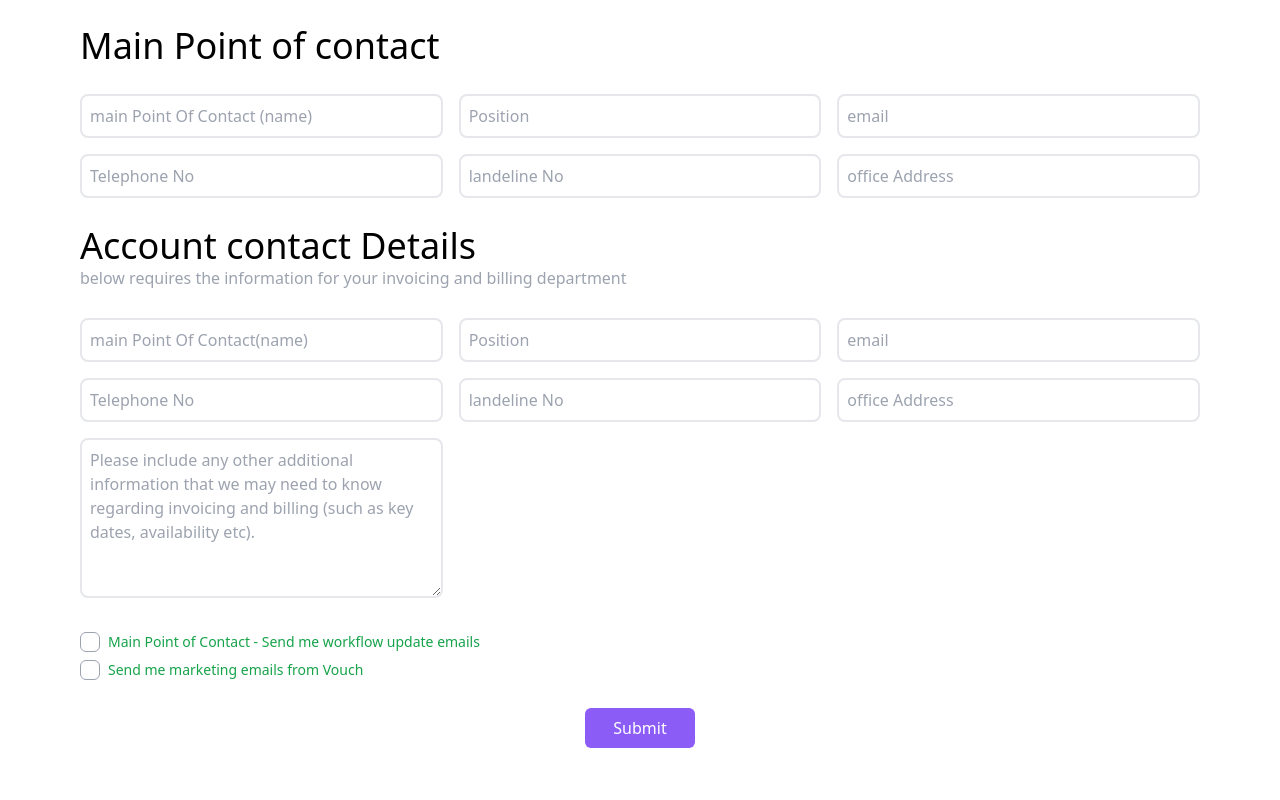
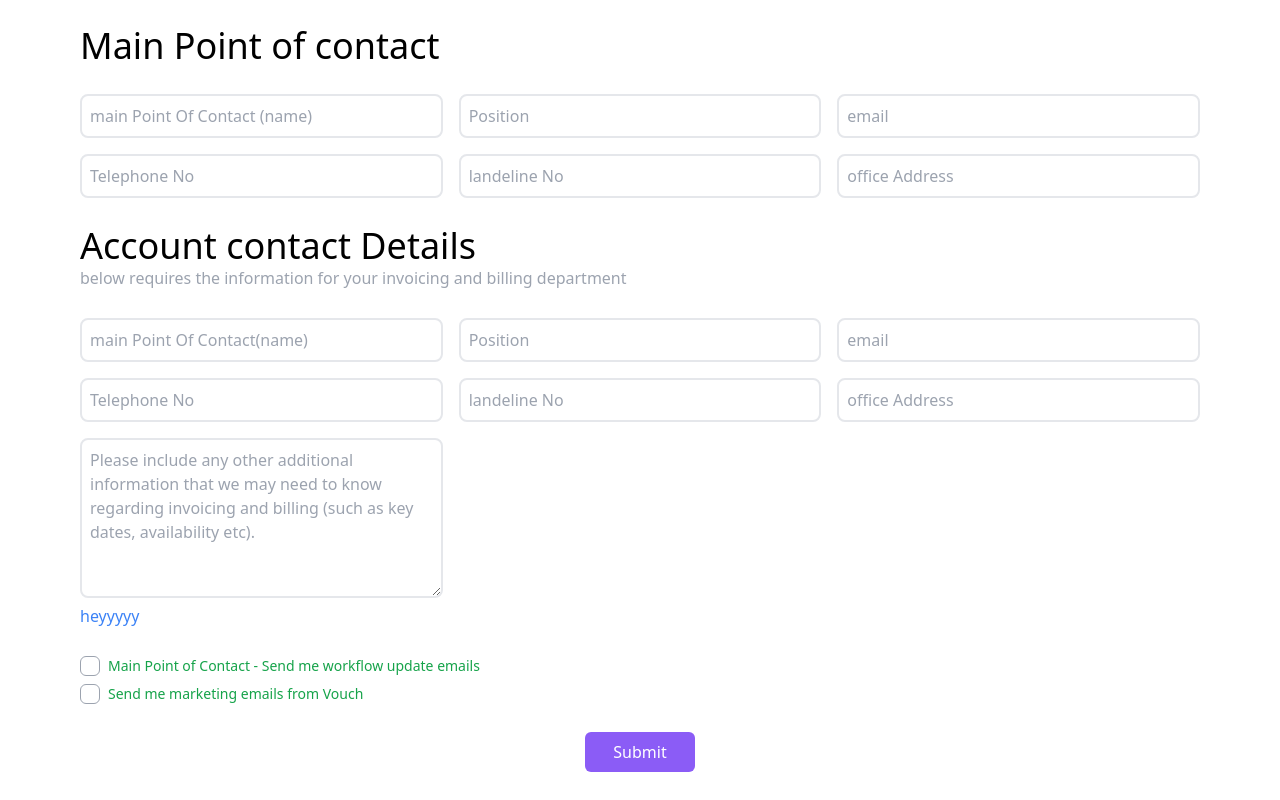
Before and after one commit to Rogena5/Vouch-System, a Next.js app: page / in a window 1280 px wide. Shown: the part 388-1188 px from the top of the page. Before the commit the page ends 1164 px from the top, so only its background shows below. Built offline with nearby package versions, Linux system fonts and the light colour scheme.

Commit message:
adding fakebutton

```diff
--- a/components/AccountContactDetailsForm.tsx
+++ b/components/AccountContactDetailsForm.tsx
@@ -64,6 +64,7 @@ const AccountContactDetailsForm: React.FC<AccountContactDetailsFormProps> = ({ f
                         className="text-black border-2 rounded-lg border-inherit w-full h-40 p-2 hover:border-violet-400 text-sm md:text-base"
                         placeholder="Please include any other additional information that we may need to know regarding invoicing and billing (such as key dates, availability etc)."
                     ></textarea>
+                    <button>heyyyyy</button>
 
                 </div>
 
```
